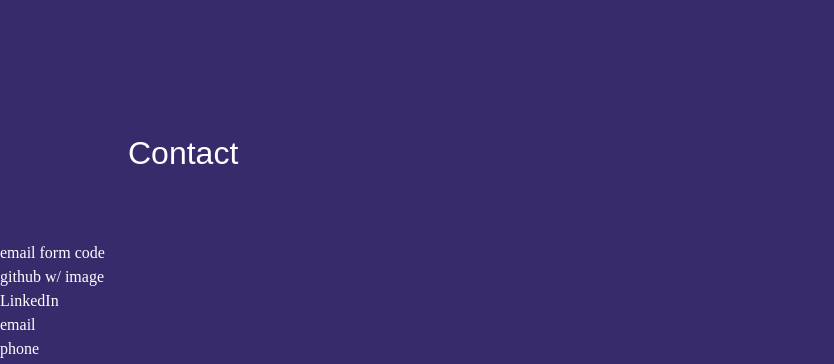
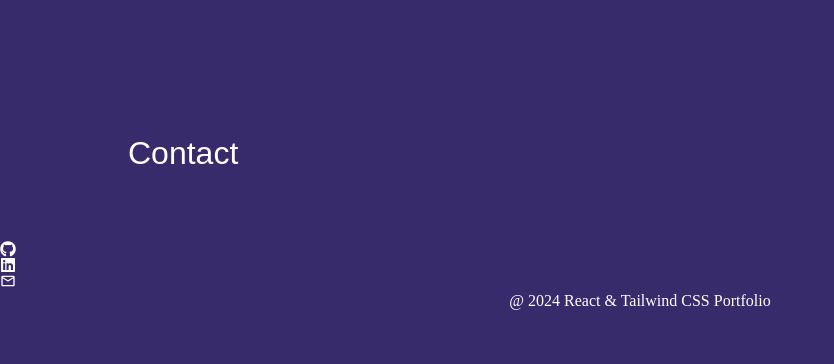
Before and after one commit to benkyli/portfolio, a React (Vite) app: page / in a window 1280 px wide. Shown: the part 3867-4231 px from the top of the page, without its empty margins (0-834 px from the left). After the commit the page ends 4180 px from the top, so only its background shows below. Built offline with nearby package versions, Linux system fonts and the light colour scheme.

Commit message:
Set up contact form files

```diff
--- a/src/Contact.jsx
+++ b/src/Contact.jsx
@@ -1,15 +1,19 @@
+import { FaGithub, FaLinkedin } from "react-icons/fa";
+import { MdOutlineEmail } from "react-icons/md";
+import ContactForm from './ContactForm.jsx'
+
 export default function Contact() {
     return (
-        <div id='contact' className='section'>
+        <div className='contact section'>
             <h2 className='heading'>Contact</h2>
-            <div>
-                email form code
+            <ContactForm />
+            <div className='socials'>
+                <FaGithub />
+                <FaLinkedin />
+                <a href='mailto:benjaminli@hotmail.ca'>
+                    <MdOutlineEmail />
+                </a>
             </div>
-
-            <div>github w/ image</div>
-            <div>LinkedIn</div>
-            <div>email</div>
-            <div>phone</div>
         </div>
     )
 }
--- /dev/null
+++ b/src/ContactForm.jsx
@@ -0,0 +1,7 @@
+export default function ContactForm() {
+    return (
+        <form>
+
+        </form>
+    )
+}
```
